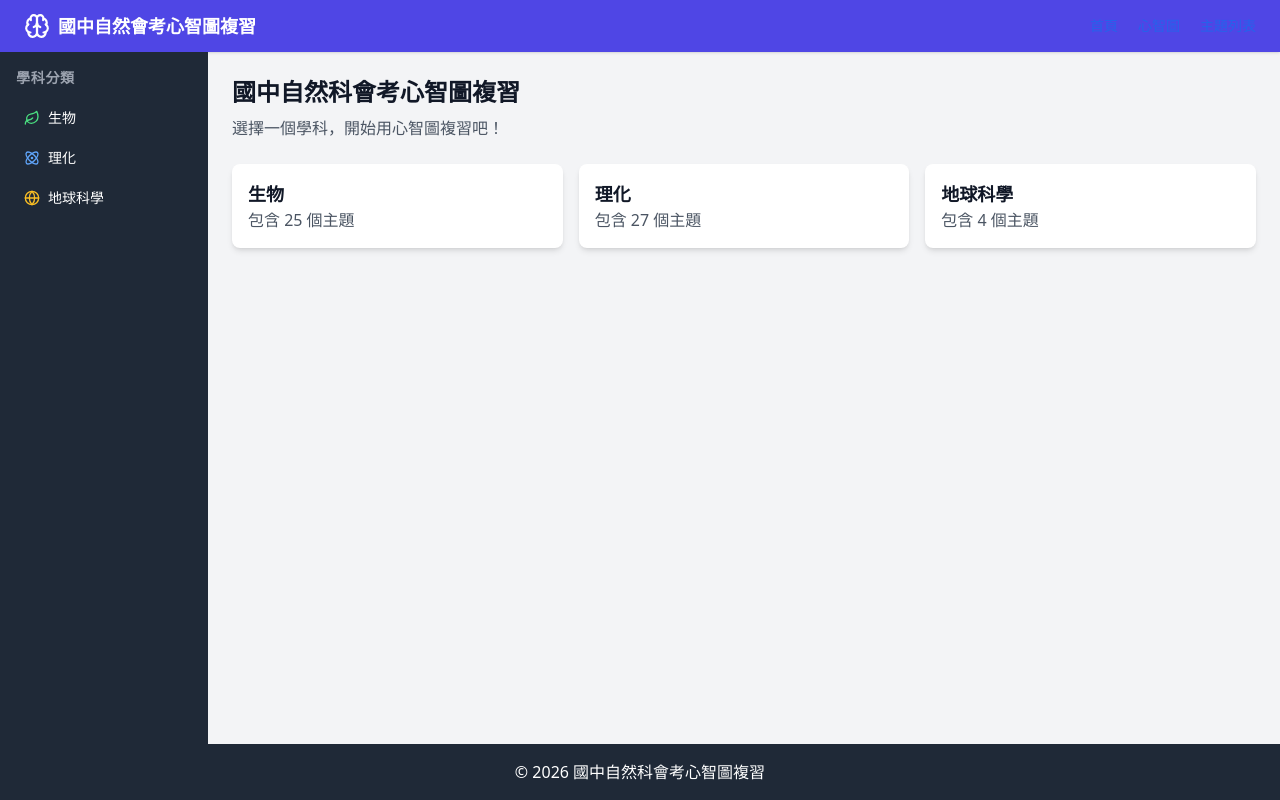
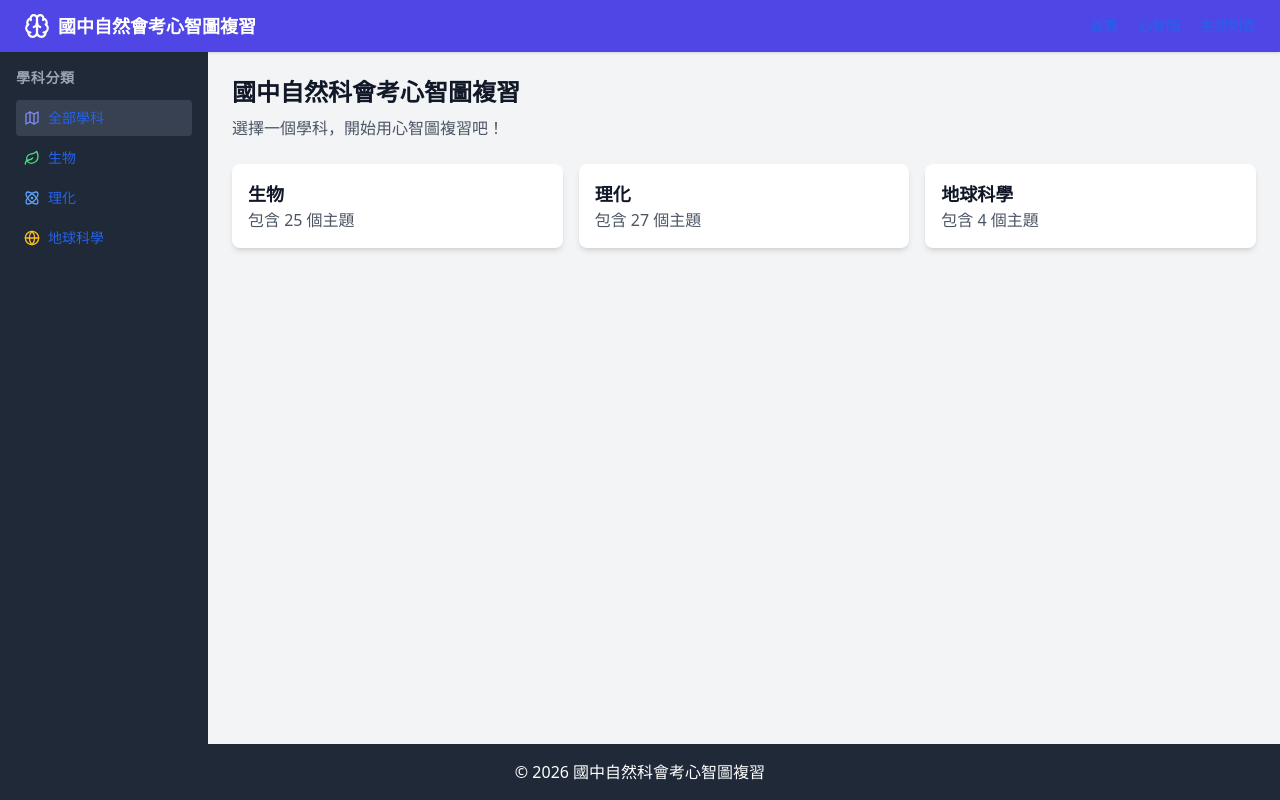
Before and after one commit to chonglun/science-mindmap-review, a React (Vite) app: page / in a window 1280 px wide. Built offline with nearby package versions, Linux system fonts and the light colour scheme.

Commit message:
Sidebar 學科連結：點選載入單科心智圖

```diff
--- a/src/App.tsx
+++ b/src/App.tsx
@@ -18,6 +18,7 @@ const App: React.FC = () => {
             <Routes>
               <Route path="/" element={<HomePage />} />
               <Route path="/mindmap" element={<MindMapPage />} />
+              <Route path="/mindmap/:subjectId" element={<MindMapPage />} />
               <Route path="/topics" element={<TopicListPage />} />
             </Routes>
           </main>
--- a/src/components/Layout/Sidebar.tsx
+++ b/src/components/Layout/Sidebar.tsx
@@ -1,22 +1,32 @@
 import React from 'react';
-import { Leaf, Atom, Globe } from 'lucide-react';
+import { Link, useParams } from 'react-router-dom';
+import { Leaf, Atom, Globe, Map } from 'lucide-react';
 
 const subjects = [
-  { label: '生物', icon: Leaf, color: 'text-green-400' },
-  { label: '理化', icon: Atom, color: 'text-blue-400' },
-  { label: '地球科學', icon: Globe, color: 'text-amber-400' },
+  { id: 'biology', label: '生物', icon: Leaf, color: 'text-green-400', bg: 'bg-green-900/30' },
+  { id: 'physics-chemistry', label: '理化', icon: Atom, color: 'text-blue-400', bg: 'bg-blue-900/30' },
+  { id: 'earth-science', label: '地球科學', icon: Globe, color: 'text-amber-400', bg: 'bg-amber-900/30' },
 ];
 
 const Sidebar: React.FC = () => {
+    const { subjectId } = useParams<{ subjectId?: string }>();
     return (
         <aside className="w-52 bg-gray-800 text-white shrink-0">
             <div className="p-4">
                 <h2 className="text-sm font-semibold text-gray-400 uppercase tracking-wider">學科分類</h2>
                 <ul className="mt-3 space-y-1">
+                    <li>
+                        <Link to="/mindmap" className={`flex items-center gap-2 py-2 px-2 rounded hover:bg-gray-700 ${!subjectId ? 'bg-gray-700' : ''}`}>
+                            <Map size={16} className="text-indigo-400" />
+                            <span className="text-sm">全部學科</span>
+                        </Link>
+                    </li>
                     {subjects.map((s) => (
-                        <li key={s.label} className="flex items-center gap-2 py-2 px-2 rounded hover:bg-gray-700 cursor-pointer">
-                            <s.icon size={16} className={s.color} />
-                            <span className="text-sm">{s.label}</span>
+                        <li key={s.id}>
+                            <Link to={`/mindmap/${s.id}`} className={`flex items-center gap-2 py-2 px-2 rounded hover:bg-gray-700 ${subjectId === s.id ? s.bg : ''}`}>
+                                <s.icon size={16} className={s.color} />
+                                <span className="text-sm">{s.label}</span>
+                            </Link>
                         </li>
                     ))}
                 </ul>
--- a/src/pages/HomePage.tsx
+++ b/src/pages/HomePage.tsx
@@ -24,7 +24,7 @@ const HomePage: React.FC = () => {
                                 key={subject.id}
                                 title={subject.label}
                                 description={`包含 ${count} 個主題`}
-                                onClick={() => navigate('/mindmap')}
+                                onClick={() => navigate(`/mindmap/${subject.id}`)}
                             />
                         );
                     })}
--- a/src/pages/MindMapPage.tsx
+++ b/src/pages/MindMapPage.tsx
@@ -1,4 +1,5 @@
-import React, { useState, useCallback } from 'react';
+import React, { useState, useCallback, useMemo } from 'react';
+import { useParams } from 'react-router-dom';
 import MindMapCanvas from '../components/MindMap/MindMapCanvas';
 import SubjectPanel from '../components/SubjectPanel';
 import { useUserData } from '../hooks/useUserData';
@@ -13,9 +14,15 @@ interface TopicDetail {
 }
 
 const MindMapPage: React.FC = () => {
+  const { subjectId } = useParams<{ subjectId?: string }>();
   const { clickedTopics, addClickedTopic, toggleBookmark, isBookmarked } = useUserData();
   const { subjects, loading, center } = useAllSubjects();
   const [selectedTopic, setSelectedTopic] = useState<TopicDetail | null>(null);
+
+  const filteredSubjects = useMemo(
+    () => subjectId ? subjects.filter((s) => s.id === subjectId) : subjects,
+    [subjects, subjectId]
+  );
 
   const handleNodeClick = useCallback(
     (nodeId: string) => {
@@ -41,7 +48,7 @@ const MindMapPage: React.FC = () => {
       <MindMapCanvas
         clickedTopics={clickedTopics}
         onNodeClick={handleNodeClick}
-        subjects={subjects}
+        subjects={filteredSubjects}
         center={center}
       />
 
```
